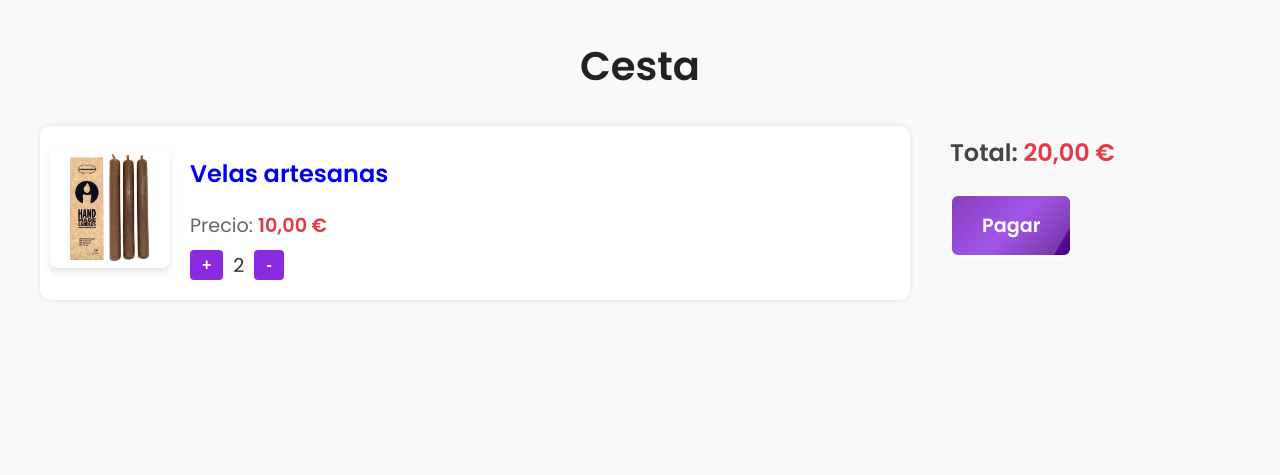
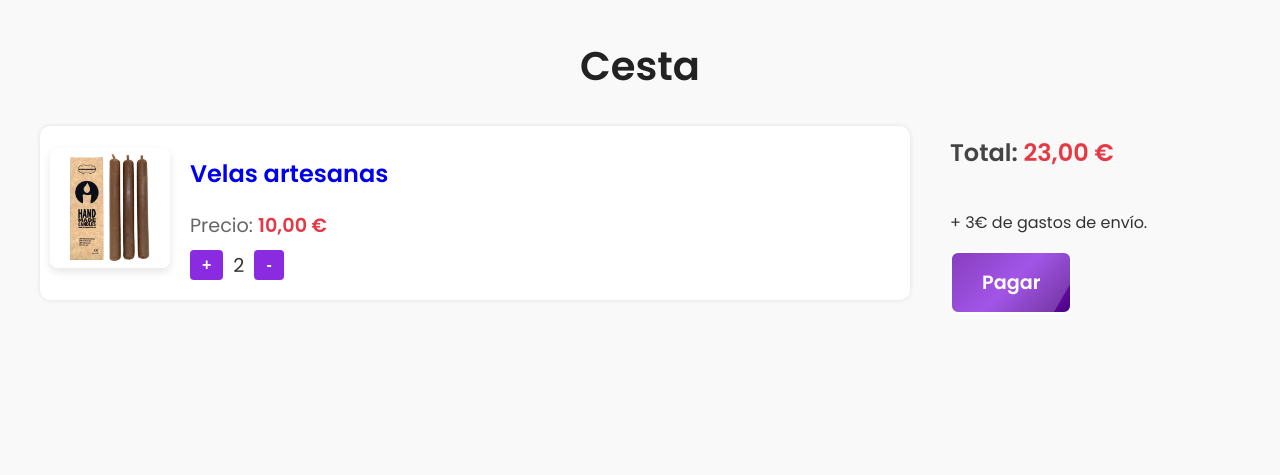
Before and after one commit to HectorNG840/tienda_Esoterica, a Django app: page /carrito/ in a window 1280 px wide. Shown: the part 107-582 px from the top of the page. Run offline with Django 5.2, Linux system fonts and the light colour scheme; a user stored in the database is signed in; data comes from the database, SQL or seed files in the repository; both versions use the stored data as it was after the commit.

Commit message:
Gastos de envio 2

```diff
--- a/tienda/tiendaEsoterica/templates/carrito.html
+++ b/tienda/tiendaEsoterica/templates/carrito.html
@@ -38,7 +38,10 @@
             </div>
 
             <div class="carrito-resumen">
-                <p class="carrito-total">Total: <span>{{ total }} €</span></p>
+                <p class="carrito-total">Total: <span>{{ total_final }} €</span></p>
+                {% if gastos_envio > 0 %}
+                    <p class="mensaje-gastos-envio">{{ mensaje_gastos_envio }}</p>
+                {% endif %}
                 <a href="{% url 'resumen_pedido' %}" class="boton-pago">Pagar</a>
             </div>
         </div>
--- a/tienda/tiendaEsoterica/templates/resumen_pedido.html
+++ b/tienda/tiendaEsoterica/templates/resumen_pedido.html
@@ -26,7 +26,10 @@
 
             <div class="resumen-detalles">
                 <div class="resumen-total">
-                    <p>Total: <span>{{ total }} €</span></p>
+                    <p>Total: <span>{{ total_final }} €</span></p>
+                    {% if gastos_envio > 0 %}
+                    <p>{{ mensaje_gastos_envio }}</p>
+                    {% endif %}
                     <button type="button" class="boton-pago" onclick="document.querySelector('.resumen-formulario').submit();">
                         Pagar ahora
                     </button>
--- a/tienda/tiendaEsoterica/views.py
+++ b/tienda/tiendaEsoterica/views.py
@@ -138,26 +138,8 @@ def remove_from_cart(request, producto_id):
 def carrito_view(request):
     carrito_items = []
     total = 0
-    if request.user.is_authenticated:
-        carrito, created = Carrito.objects.get_or_create(user=request.user)
-        carrito_items = carrito.carritoitem_set.all()
-        total = sum(item.producto.precio * item.cantidad for item in carrito_items)
-    else:
-        carrito = request.session.get('carrito', {})
-        for producto_id, cantidad in carrito.items():
-            producto = get_object_or_404(Producto, id=producto_id)
-            carrito_items.append({
-                'producto': producto,
-                'cantidad': cantidad,
-                'total': producto.precio * cantidad
-            })
-            total += producto.precio * cantidad
-    return render(request, 'carrito.html', {'carrito_items': carrito_items, 'total': total})
-
-@login_required
-def resumen_pedido(request):
-    carrito_items = []
-    total = 0
+    gastos_envio = 0
+    mensaje_gastos_envio = ""
 
     if request.user.is_authenticated:
         carrito, created = Carrito.objects.get_or_create(user=request.user)
@@ -173,6 +155,47 @@ def resumen_pedido(request):
                 'total': producto.precio * cantidad
             })
             total += producto.precio * cantidad
+    if total < 30:
+        gastos_envio = 3
+        mensaje_gastos_envio = "+ 3€ de gastos de envío."
+
+    total_final = total + gastos_envio
+
+    return render(request, 'carrito.html', {
+        'carrito_items': carrito_items,
+        'total': total,
+        'gastos_envio': gastos_envio,
+        'total_final': total_final,
+        'mensaje_gastos_envio': mensaje_gastos_envio,
+    })
+
+def resumen_pedido(request):
+    carrito_items = []
+    total = 0
+    gastos_envio = 0
+    mensaje_gastos_envio = ""
+
+    if request.user.is_authenticated:
+        carrito, created = Carrito.objects.get_or_create(user=request.user)
+        carrito_items = carrito.carritoitem_set.all()
+        total = sum(item.producto.precio * item.cantidad for item in carrito_items)
+    else:
+        carrito = request.session.get('carrito', {})
+        for producto_id, cantidad in carrito.items():
+            producto = get_object_or_404(Producto, id=producto_id)
+            carrito_items.append({
+                'producto': producto,
+                'cantidad': cantidad,
+                'total': producto.precio * cantidad
+            })
+            total += producto.precio * cantidad
+
+    if total < 30:
+        gastos_envio = 3
+        mensaje_gastos_envio = "+ 3€ de gastos de envio."
+
+    total_final = total + gastos_envio
+
 
     if request.method == 'POST':
         envio_form = EnvioForm(request.POST)
@@ -207,13 +230,17 @@ def resumen_pedido(request):
         pago_form = PagoForm()
 
     return render(request, 'resumen_pedido.html', {
+        'envio_form': envio_form,
+        'pago_form': pago_form,
         'carrito_items': carrito_items,
         'total': total,
-        'envio_form': envio_form,
-        'pago_form': pago_form
+        'gastos_envio': gastos_envio,
+        'total_final': total_final,
+        'mensaje_gastos_envio': mensaje_gastos_envio,
     })
 
 def confirmacion_pedido(request):
+
     return render(request, 'confirmacion_pedido.html')
 
 @login_required
```
Also changed, not shown: tienda/db.sqlite3.
